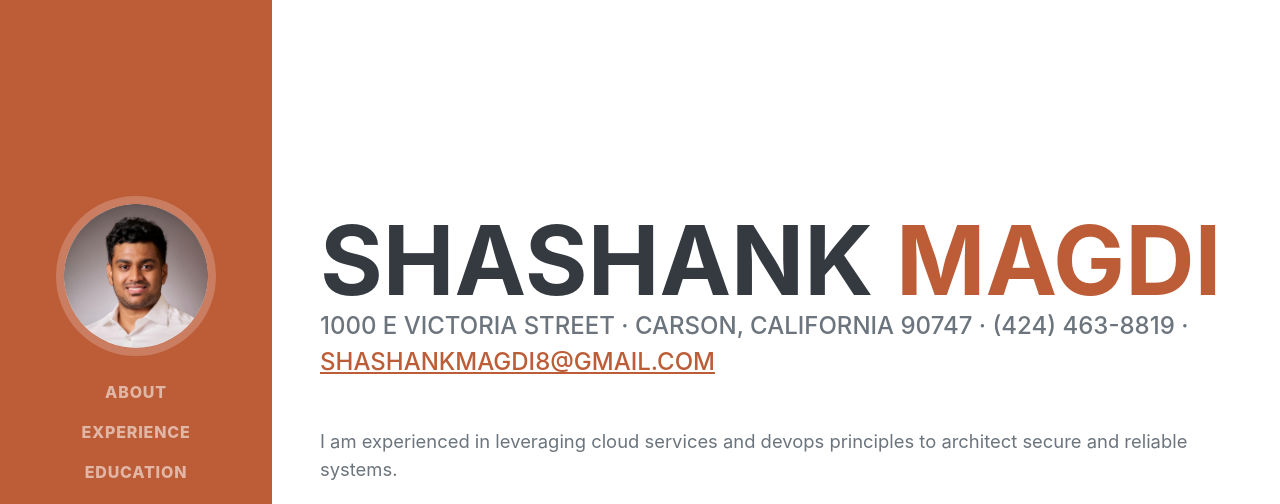
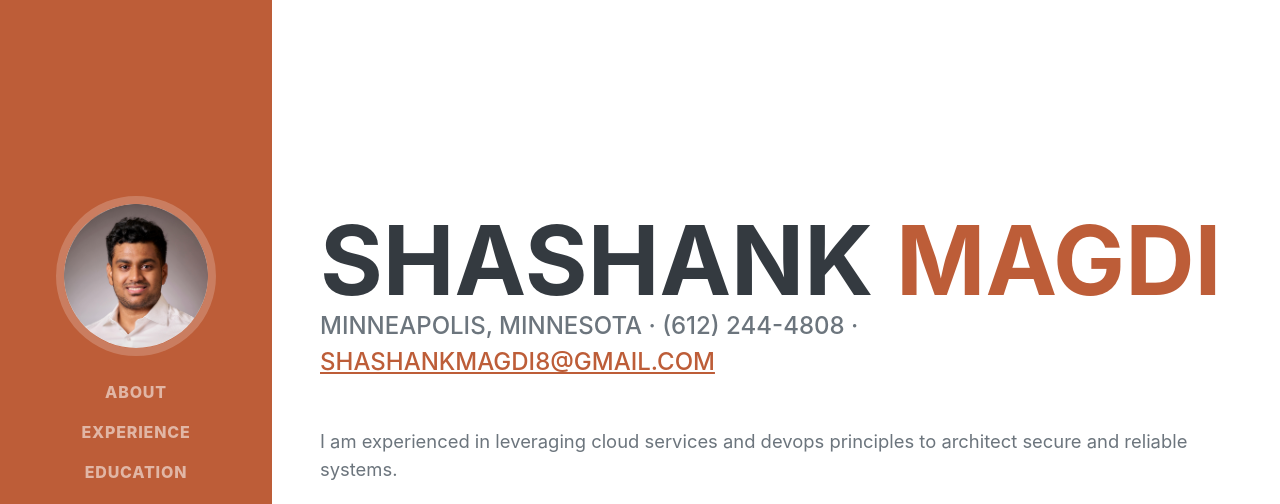
Before and after one commit to Shashank-Magdi08/Portfolio, a website: page index.html in a window 1280 px wide. Shown: the top 504 px of the page. Drawn offline with nearby package versions, Linux system fonts and the light colour scheme; a web font is replaced by a local one.

Commit message:
Update index.html

```diff
--- a/index.html
+++ b/index.html
@@ -44,7 +44,7 @@
                         <span class="text-primary">Magdi</span>
                     </h1>
                     <div class="subheading mb-5">
-                        1000 E Victoria Street · Carson, California 90747 · (424) 463-8819 ·
+                        Minneapolis, Minnesota · (612) 244-4808 ·
                         <a href="mailto:name@email.com">shashankmagdi8@gmail.com</a>
                     </div>
                     <p class="lead mb-5">I am experienced in leveraging cloud services and devops principles to architect secure and reliable systems.</p>
```
